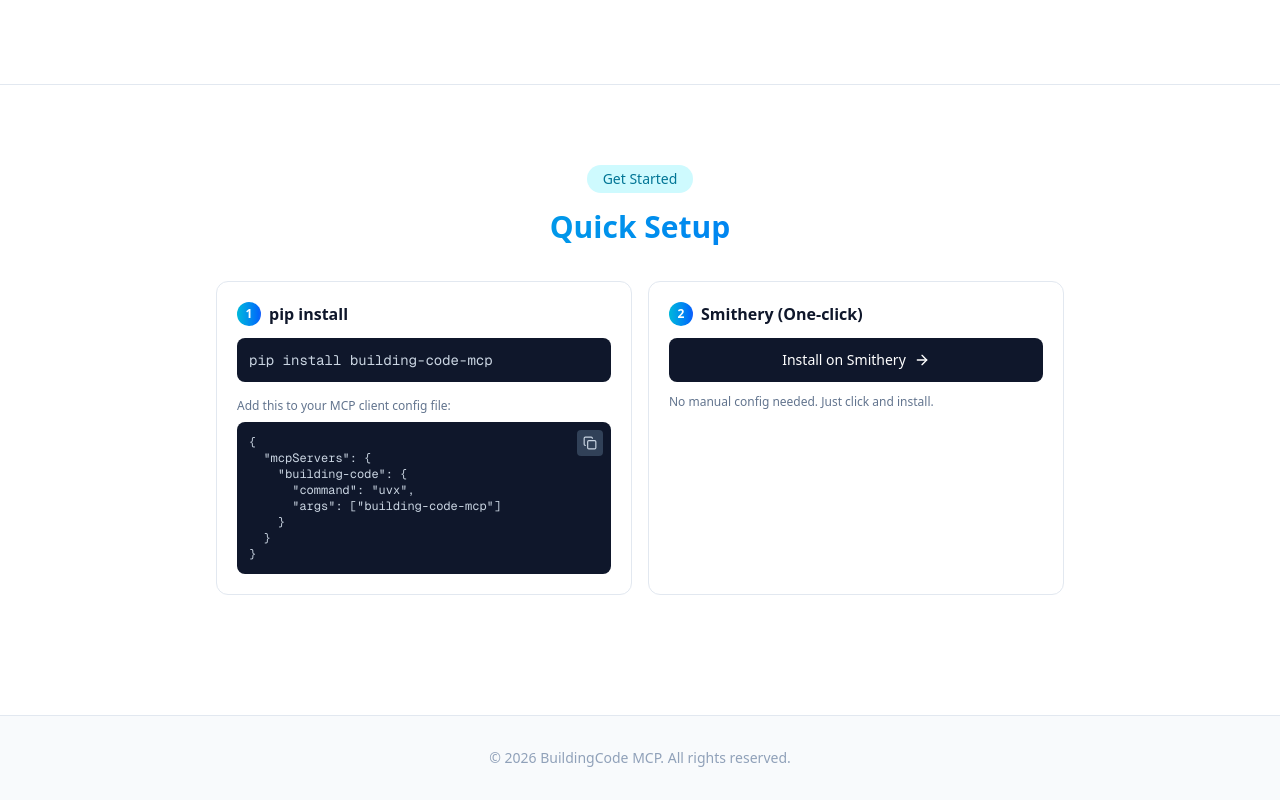
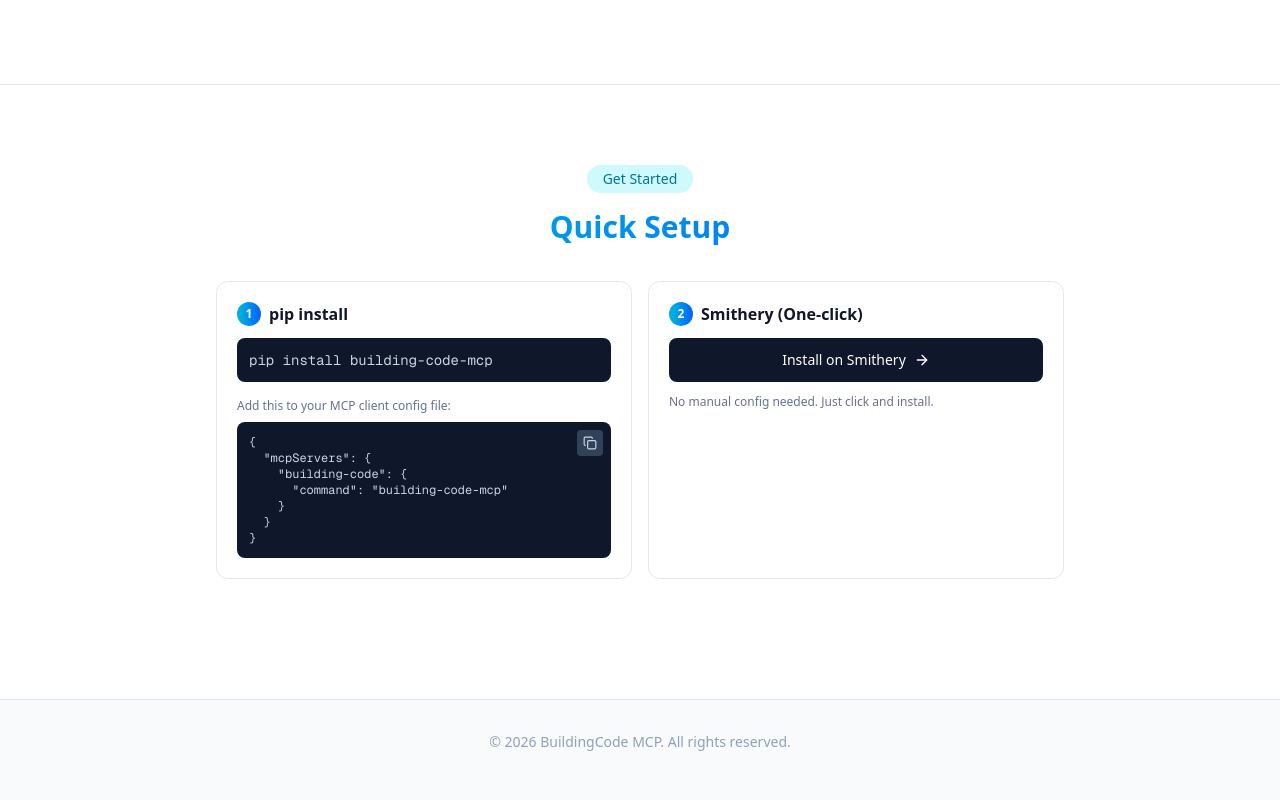
Before and after one commit to DavidCho1999/Canada_building_code_mcp, a Next.js app in the folder website/: page / in a window 1280 px wide. Shown: the part 3233-4033 px from the top of the page. Built offline with nearby package versions, Linux system fonts and the light colour scheme.

Commit message:
Fix config to use direct command after pip install

```diff
--- a/website/src/components/CTA.tsx
+++ b/website/src/components/CTA.tsx
@@ -10,8 +10,7 @@
   const configCode = `{
   "mcpServers": {
     "building-code": {
-      "command": "uvx",
-      "args": ["building-code-mcp"]
+      "command": "building-code-mcp"
     }
   }
 }`;
```
